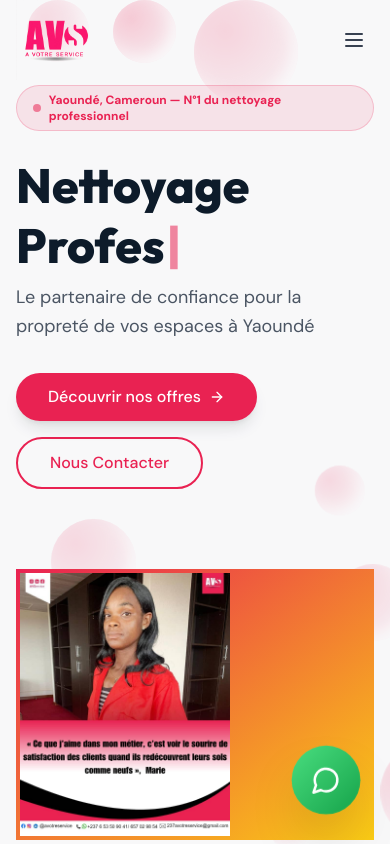
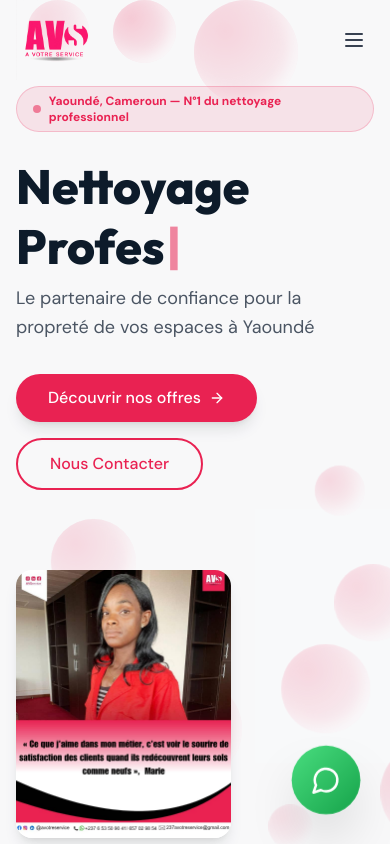
Before and after one commit to KevinStyveNanvou/avs, a React (Vite) app: page / in a window 390 px wide. Shown: the top 844 px of the page. Built offline with nearby package versions, Linux system fonts and the light colour scheme.

Commit message:
Adjust layout of Gallery and Hero components for improved responsiveness and visual consistency

```diff
--- a/src/components/Galerie.tsx
+++ b/src/components/Galerie.tsx
@@ -81,7 +81,7 @@ export default function Gallery() {
         </div>
 
         {/* ─── VIDEOS SLIDER AUTO ───────────────────────── */}
-        <div className="relative w-full flex justify-center">
+        <div className="relative w-full h-[500px] flex justify-center">
 
           {videos.map((src, i) => (
             <motion.div
--- a/src/components/Hero.tsx
+++ b/src/components/Hero.tsx
@@ -132,13 +132,13 @@ export default function Hero() {
             transition={{ duration: 0.8, delay: 0.2, ease: [0.34, 1.56, 0.64, 1] }}
             className="relative"
           >
-            <div className="bg-gradient-to-br from-[#E92252] to-yellow-400 p-1">
+
                 <img
                   src="/img/pdg.jpg"
                   alt="AVS — Service de nettoyage professionnel à Yaoundé"
-                  className="w-3/5 h-3/5 object-cover"
+                  className="w-3/5 h-3/5 object-cover border-1 border-color-gradient-to-br from-[#E92252] to-yellow-400 rounded-2xl shadow-lg"
                 />
-            </div>
+
           </motion.div>
 
         </div>
```
